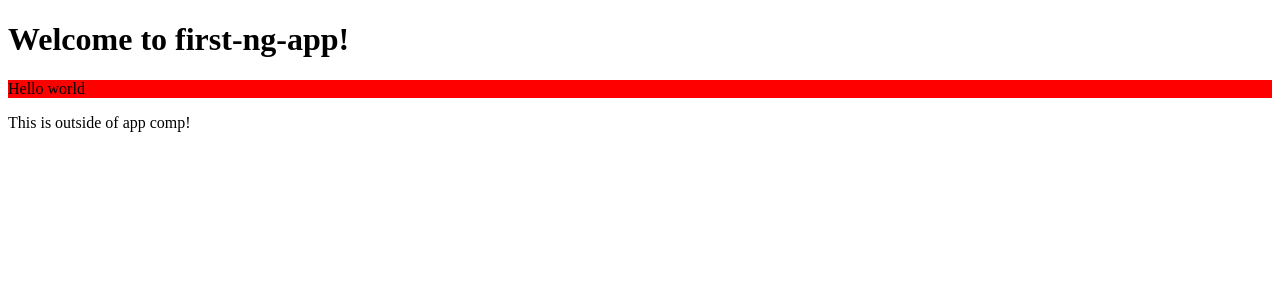
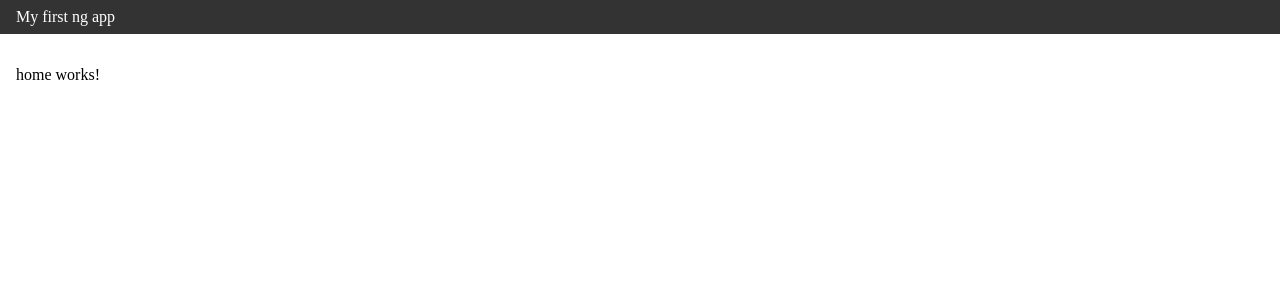
Before and after one commit to armank8/angular-playground, an Angular app in the folder first-ng-app/: page / in a window 1280 px wide. Shown: the top 300 px of the page. Built offline with nearby package versions, Linux system fonts and the light colour scheme.

Commit message:
base components

```diff
--- a/first-ng-app/src/app/app.component.ts
+++ b/first-ng-app/src/app/app.component.ts
@@ -1,20 +1,24 @@
 import { Component } from '@angular/core';
 import { RouterOutlet } from '@angular/router';
+import { HomeComponent } from './home/home.component';
+import { HeaderComponent } from './components/header/header.component';
 
 @Component({
   selector: 'app-root',
-  imports: [RouterOutlet],
+  imports: [HomeComponent, HeaderComponent],
   template: `
-    <h1>Welcome to {{title}}!</h1>
-    <p>Hello world</p>
-
-    <router-outlet />
+    <app-header />
+    <main>
+      <app-home />
+    </main>
   `,
-  styles: [`
-    p{
-      background-color:red;
-    }
-    `],
+  styles: [
+    `
+      main {
+        padding:16px
+      }
+    `,
+  ],
 })
 export class AppComponent {
   title = 'first-ng-app';
--- a/first-ng-app/src/app/components/header/header.component.html
+++ b/first-ng-app/src/app/components/header/header.component.html
@@ -1 +1,5 @@
-<p>header works!</p>
+<header>
+    <nav>
+        My first ng app
+    </nav>
+</header>
--- a/first-ng-app/src/index.html
+++ b/first-ng-app/src/index.html
@@ -9,6 +9,5 @@
 </head>
 <body>
   <app-root></app-root>
-  <p>This is outside of app comp!</p>
 </body>
 </html>
--- a/first-ng-app/src/styles.scss
+++ b/first-ng-app/src/styles.scss
@@ -1 +1,19 @@
 /* You can add global styles to this file, and also import other style files */
+html,
+body {
+  margin: 0;
+  padding: 0;
+}
+
+* {
+  outline: none;
+}
+header {
+  display: flex;
+  align-items: center;
+  justify-content: space-between;
+  background-color: #333;
+  padding-inline: 16px;
+  padding-block: 8px;
+  color: white;
+}
```
